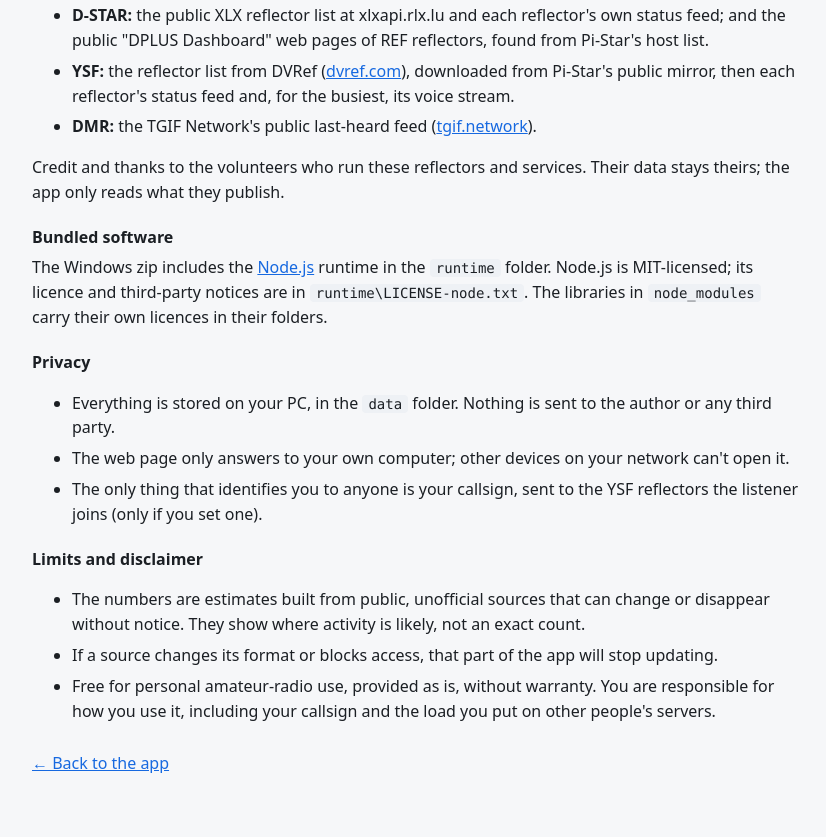
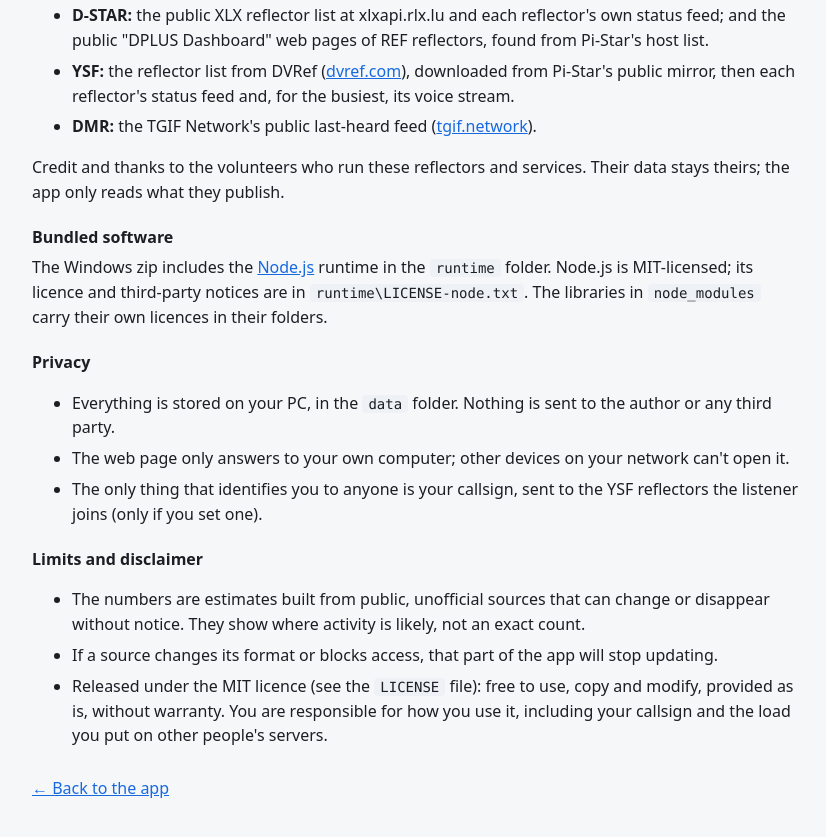
Before and after one commit to lrizio/reflector-activity, a website: page public/guide.html in a window 1280 px wide. Shown: the part 5414-6251 px from the top of the page, without its empty margins (224-1050 px from the left). Drawn offline with Linux system fonts and the light colour scheme.

Commit message:
Add MIT licence
Add LICENSE, set "license": "MIT" in package.json, reference it in the README,
user guide and package README, and include LICENSE in the built zips.

Co-Authored-By: Claude Sonnet 5.5 <noreply@anthropic.com>

```diff
--- a/package.json
+++ b/package.json
@@ -5,6 +5,7 @@
   "type": "module",
   "main": "server.mjs",
   "private": true,
+  "license": "MIT",
   "engines": { "node": ">=24" },
   "scripts": {
     "start": "node server.mjs"
--- a/public/guide.html
+++ b/public/guide.html
@@ -180,7 +180,7 @@
 <ul>
   <li>The numbers are estimates built from public, unofficial sources that can change or disappear without notice. They show where activity is likely, not an exact count.</li>
   <li>If a source changes its format or blocks access, that part of the app will stop updating.</li>
-  <li>Free for personal amateur-radio use, provided as is, without warranty. You are responsible for how you use it, including your callsign and the load you put on other people's servers.</li>
+  <li>Released under the MIT licence (see the <code>LICENSE</code> file): free to use, copy and modify, provided as is, without warranty. You are responsible for how you use it, including your callsign and the load you put on other people's servers.</li>
 </ul>
 <p class="sub" style="margin-top:28px"><a href="/">&larr; Back to the app</a></p>
 </div>
```
Also changed, not shown: README.md, README.txt, 2 other files.
